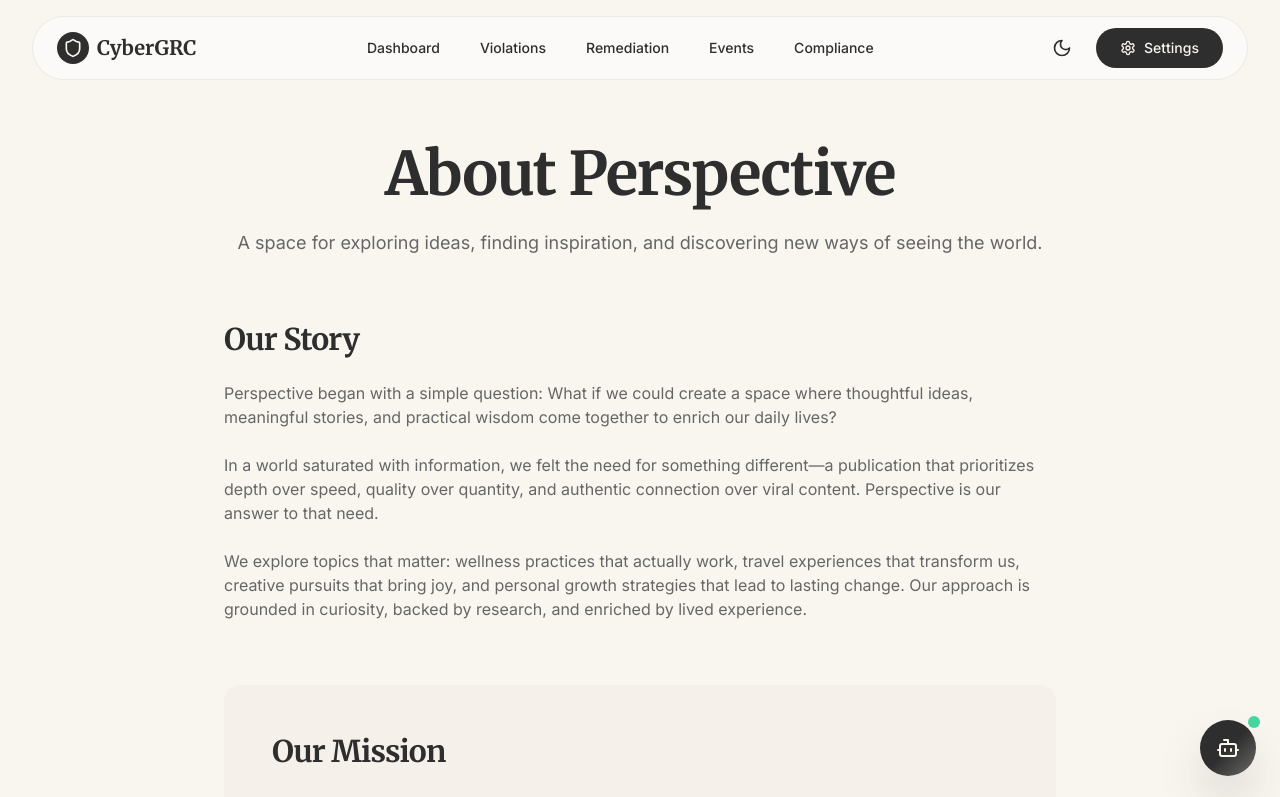
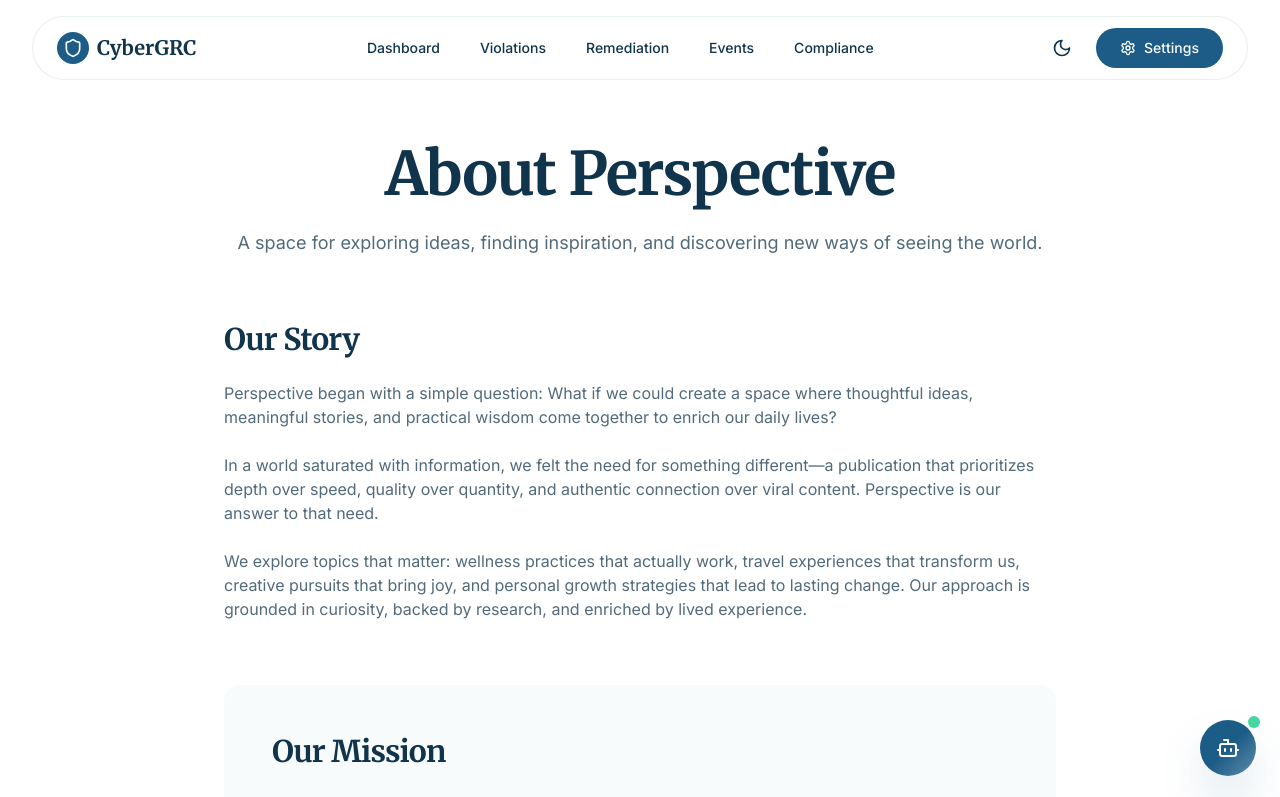
Before and after one commit to xmax2142-rgb/insight-canvas-7631, a React (Vite) app: page /about in a window 1280 px wide. Shown: the top 797 px of the page. Built offline with nearby package versions, Linux system fonts and the light colour scheme; the HTML template or start-up script is replaced by a standard one.

Commit message:
Changes
Co-authored-by: xmax2142-rgb <227549295+xmax2142-rgb@users.noreply.github.com>

```diff
--- a/src/index.css
+++ b/src/index.css
@@ -8,64 +8,120 @@ All colors MUST be HSL.
 
 @layer base {
   :root {
-    /* Warm, sophisticated palette inspired by the design */
-    --background: 36 44% 96%;
-    --foreground: 0 0% 18%;
+    /* Palette: Jungle Green, Baltic Blue, White, Sea Green, Muted Teal */
+    --background: 0 0% 100%;
+    --foreground: 204 66% 18%;
 
-    --card: 33 40% 94%;
-    --card-foreground: 0 0% 18%;
+    --card: 162 30% 98%;
+    --card-foreground: 204 66% 18%;
 
-    --popover: 36 44% 96%;
-    --popover-foreground: 0 0% 18%;
+    --popover: 0 0% 100%;
+    --popover-foreground: 204 66% 18%;
 
-    --primary: 0 0% 18%;
-    --primary-foreground: 36 44% 96%;
+    --primary: 204 66% 32%;
+    --primary-foreground: 0 0% 100%;
 
-    --secondary: 25 30% 70%;
-    --secondary-foreground: 0 0% 18%;
+    --secondary: 162 30% 90%;
+    --secondary-foreground: 204 66% 20%;
 
-    --muted: 33 30% 88%;
-    --muted-foreground: 0 0% 40%;
+    --muted: 162 25% 94%;
+    --muted-foreground: 204 20% 40%;
 
-    --accent: 140 20% 50%;
-    --accent-foreground: 36 44% 96%;
+    --accent: 141 47% 47%;
+    --accent-foreground: 0 0% 100%;
 
-    --destructive: 0 84% 60%;
-    --destructive-foreground: 36 44% 96%;
+    --destructive: 0 72% 48%;
+    --destructive-foreground: 0 0% 100%;
 
-    --border: 33 25% 85%;
-    --input: 33 25% 85%;
-    --ring: 0 0% 18%;
+    --border: 162 22% 86%;
+    --input: 162 22% 86%;
+    --ring: 156 66% 33%;
 
     --radius: 1rem;
 
     /* Custom design tokens */
-    --tag-financing: 210 50% 75%;
-    --tag-lifestyle: 140 20% 70%;
-    --tag-community: 25 35% 60%;
-    --tag-wellness: 280 30% 75%;
-    --tag-travel: 195 50% 70%;
-    --tag-creativity: 330 40% 75%;
-    --tag-growth: 50 45% 70%;
+    --tag-financing: 204 66% 45%;
+    --tag-lifestyle: 141 47% 55%;
+    --tag-community: 162 30% 57%;
+    --tag-wellness: 156 66% 40%;
+    --tag-travel: 204 50% 60%;
+    --tag-creativity: 162 40% 50%;
+    --tag-growth: 141 40% 60%;
 
     /* Polish design tokens */
-    --cream: 40 40% 90%;
-    --cream-foreground: 0 0% 18%;
-    --surface-elevated: 36 44% 98%;
-    --shadow-soft: 0 0% 0%;
+    --cream: 162 30% 92%;
+    --cream-foreground: 204 66% 20%;
+    --surface-elevated: 0 0% 100%;
+    --shadow-soft: 204 66% 20%;
     --transition-smooth: all 0.3s cubic-bezier(0.4, 0, 0.2, 1);
 
     /* Calendar category tokens */
-    --category-meetings: 220 70% 55%;
-    --category-audits: 280 60% 55%;
-    --category-compliance: 160 60% 45%;
-    --category-training: 35 80% 55%;
+    --category-meetings: 204 66% 32%;
+    --category-audits: 162 30% 45%;
+    --category-compliance: 156 66% 33%;
+    --category-training: 141 47% 47%;
 
     /* Calendar status tokens */
-    --status-completed: 140 60% 45%;
-    --status-overdue: 0 70% 55%;
-    --priority-high: 15 80% 55%;
+    --status-completed: 141 47% 47%;
+    --status-overdue: 0 72% 48%;
+    --priority-high: 25 80% 50%;
   }
+
+  .dark {
+    --background: 204 45% 10%;
+    --foreground: 0 0% 100%;
+
+    --card: 204 40% 14%;
+    --card-foreground: 0 0% 100%;
+
+    --popover: 204 45% 10%;
+    --popover-foreground: 0 0% 100%;
+
+    --primary: 141 47% 47%;
+    --primary-foreground: 204 66% 12%;
+
+    --secondary: 204 35% 22%;
+    --secondary-foreground: 0 0% 100%;
+
+    --muted: 204 30% 20%;
+    --muted-foreground: 162 20% 70%;
+
+    --accent: 156 66% 33%;
+    --accent-foreground: 0 0% 100%;
+
+    --destructive: 0 62% 50%;
+    --destructive-foreground: 0 0% 100%;
+
+    --border: 204 30% 22%;
+    --input: 204 30% 22%;
+    --ring: 141 47% 47%;
+
+    /* Dark mode tag colors */
+    --tag-financing: 204 50% 40%;
+    --tag-lifestyle: 141 40% 38%;
+    --tag-community: 162 30% 38%;
+    --tag-wellness: 156 50% 32%;
+    --tag-travel: 204 40% 42%;
+    --tag-creativity: 162 35% 40%;
+    --tag-growth: 141 35% 40%;
+
+    /* Dark mode polish tokens */
+    --cream: 204 35% 20%;
+    --cream-foreground: 0 0% 100%;
+    --surface-elevated: 204 40% 16%;
+    --shadow-soft: 0 0% 0%;
+
+    /* Dark calendar category tokens */
+    --category-meetings: 204 60% 45%;
+    --category-audits: 162 30% 50%;
+    --category-compliance: 156 55% 38%;
+    --category-training: 141 45% 45%;
+
+    --status-completed: 141 45% 42%;
+    --status-overdue: 0 60% 50%;
+    --priority-high: 25 70% 48%;
+  }
+
 
   .dark {
     --background: 0 0% 10%;
```
